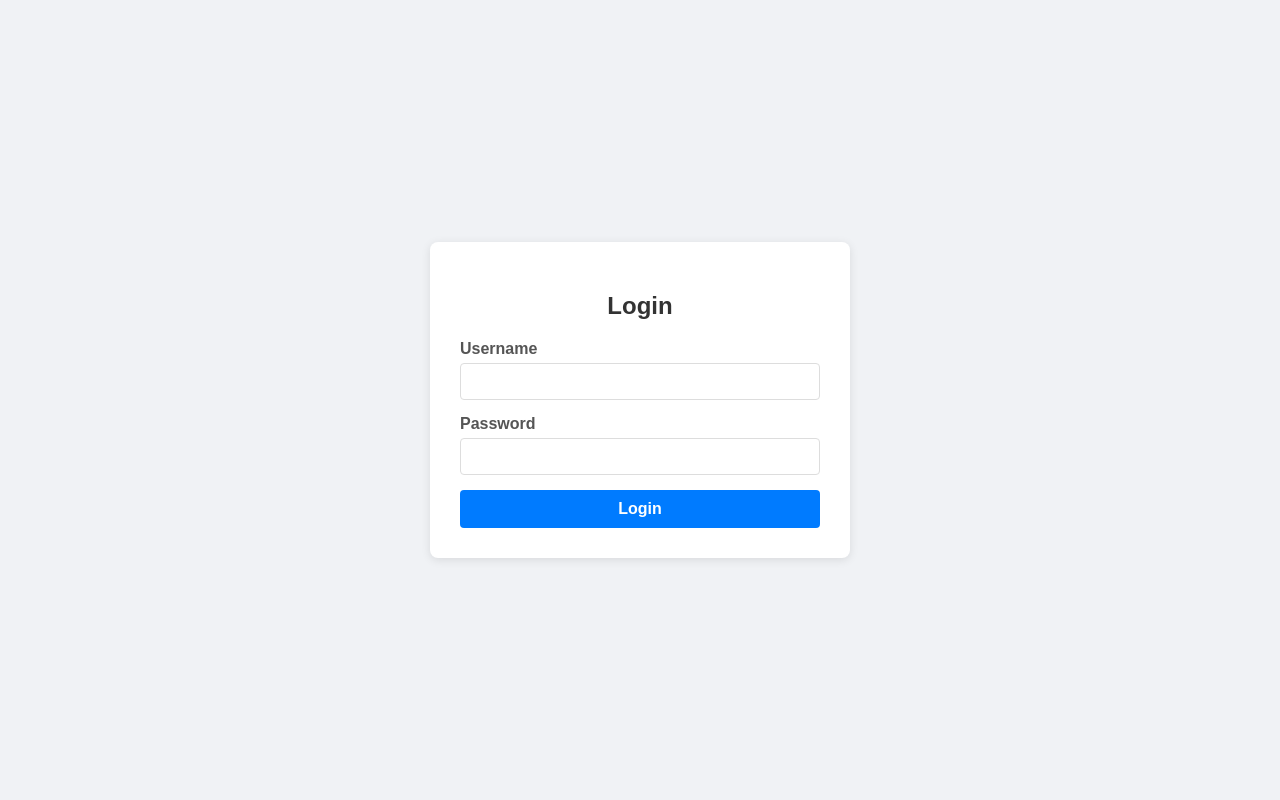
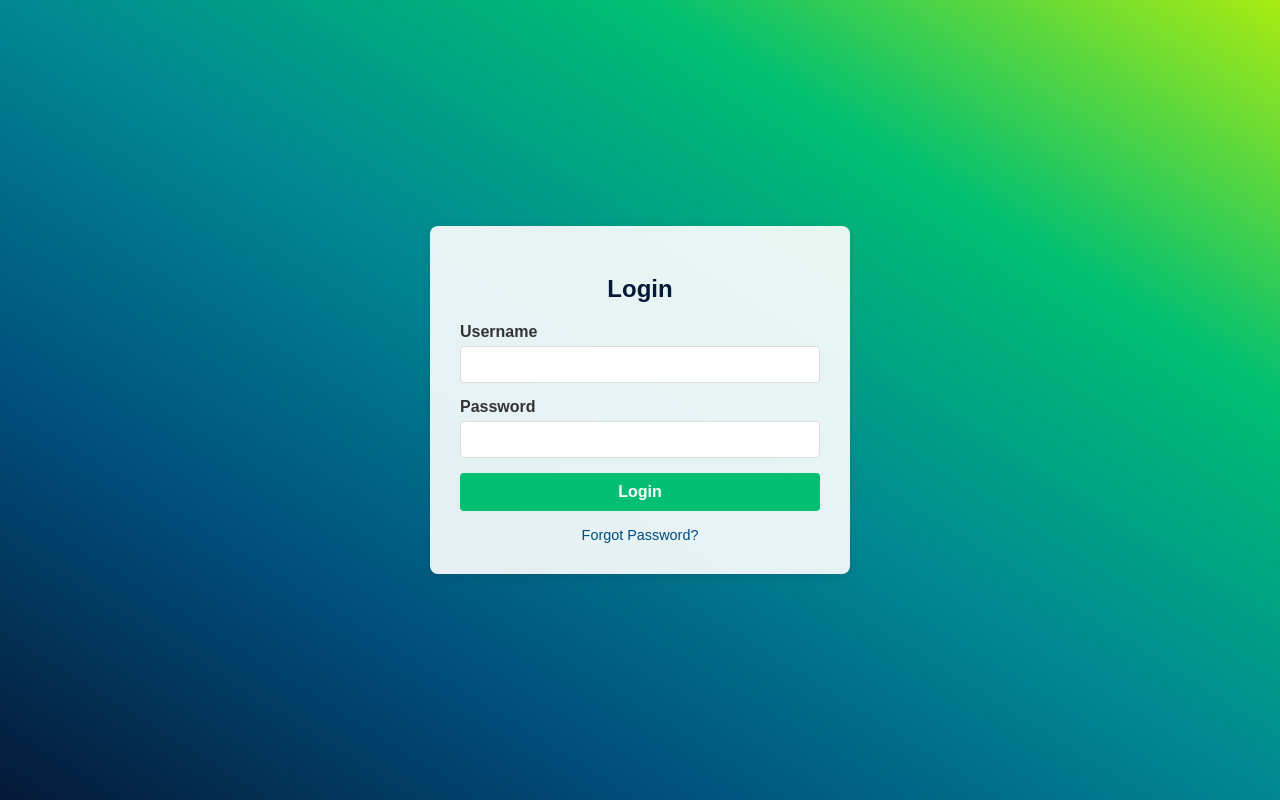
Before and after one commit to FahimMamun/MyFirstProject, a PHP site: page / in a window 1280 px wide. Run offline with PHP 8.4, Linux system fonts and the light colour scheme.

Commit message:
feat: Enhance login page with colors and forgot password link
This commit introduces two enhancements to the login page:

1.  A "Forgot Password?" link has been added below the login button,
    providing a common recovery option for users.
2.  The page's color scheme has been updated to be more vibrant
    and visually engaging, using a blue and green palette.
    The background now features a gradient, and button/link colors
    have been adjusted accordingly.

```diff
--- a/index.html
+++ b/index.html
@@ -19,6 +19,9 @@
                 <input type="password" id="password" name="password" required>
             </div>
             <button type="submit">Login</button>
+            <div class="forgot-password">
+                <a href="#">Forgot Password?</a>
+            </div>
         </form>
     </div>
     <script src="script.js"></script>
--- a/style.css
+++ b/style.css
@@ -4,12 +4,12 @@ body {
     justify-content: center;
     align-items: center;
     min-height: 100vh;
-    background-color: #f0f2f5;
+    background-image: linear-gradient(to right top, #051937, #004d7a, #008793, #00bf72, #a8eb12); /* Vibrant gradient */
     margin: 0;
 }
 
 .container {
-    background-color: #fff;
+    background-color: rgba(255, 255, 255, 0.9); /* Slightly transparent white for better blend with gradient */
     padding: 30px;
     border-radius: 8px;
     box-shadow: 0 2px 10px rgba(0, 0, 0, 0.1);
@@ -18,7 +18,7 @@ body {
 
 h2 {
     text-align: center;
-    color: #333;
+    color: #051937; /* Dark blue from gradient for heading */
     margin-bottom: 20px;
 }
 
@@ -29,7 +29,7 @@ h2 {
 .input-group label {
     display: block;
     margin-bottom: 5px;
-    color: #555;
+    color: #333; /* Keeping label color dark for readability */
     font-weight: bold;
 }
 
@@ -44,17 +44,18 @@ h2 {
 button[type="submit"] {
     width: 100%;
     padding: 10px;
-    background-color: #007bff;
+    background-color: #00bf72; /* Vibrant green */
     color: white;
     border: none;
     border-radius: 4px;
     cursor: pointer;
     font-size: 16px;
     font-weight: bold;
+    transition: background-color 0.3s ease; /* Smooth transition */
 }
 
 button[type="submit"]:hover {
-    background-color: #0056b3;
+    background-color: #008793; /* Darker teal/blue for hover */
 }
 
 /* Basic responsive adjustment */
@@ -66,5 +67,21 @@ button[type="submit"]:hover {
 }
 
 .input-error {
-    border-color: red !important; /* Or a more subtle error indication */
+    border-color: #e74c3c !important; /* A bright red for errors */
+    box-shadow: 0 0 0 0.2rem rgba(231, 76, 60, 0.25); /* Optional: add a glow for error fields */
 }
+
+.forgot-password {
+    text-align: center;
+    margin-top: 15px;
+}
+
+.forgot-password a {
+    color: #004d7a; /* Mid blue from gradient */
+    text-decoration: none;
+    font-size: 0.9em;
+}
+
+.forgot-password a:hover {
+    text-decoration: underline;
+}
```
